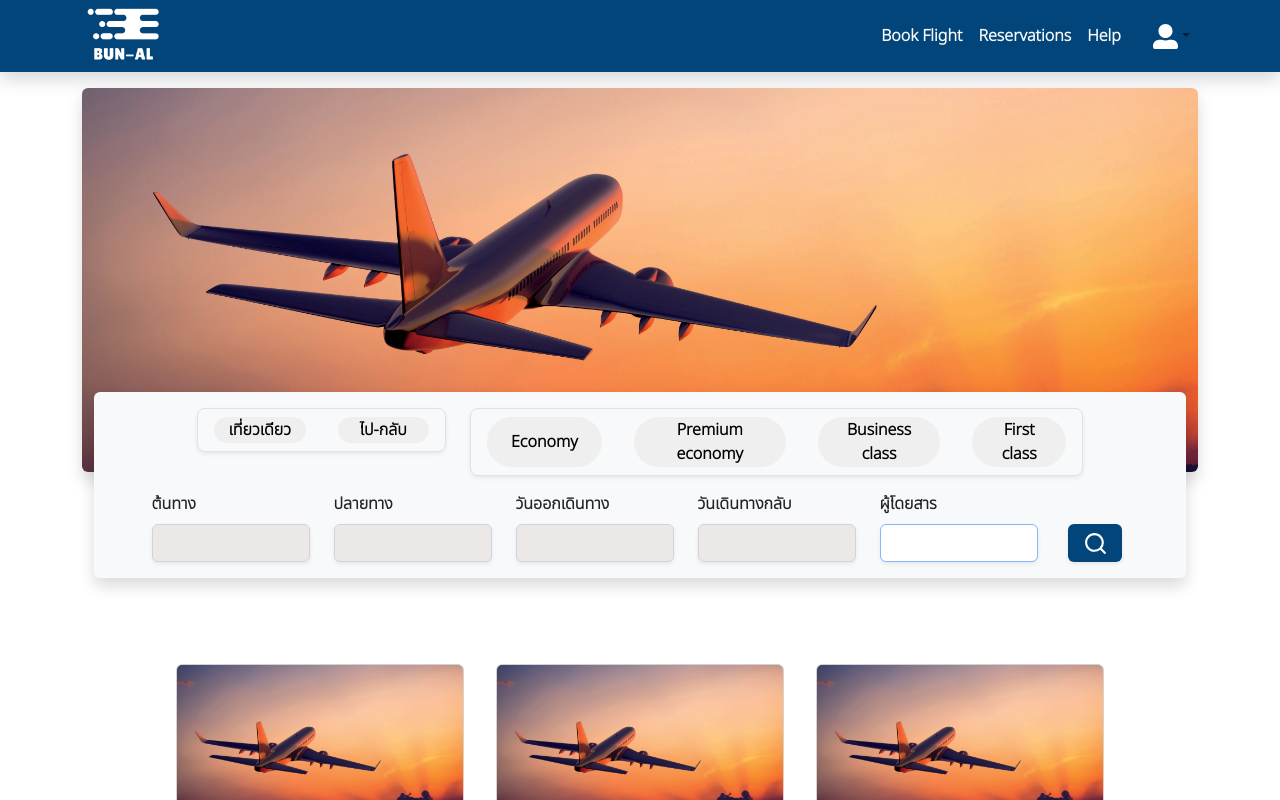
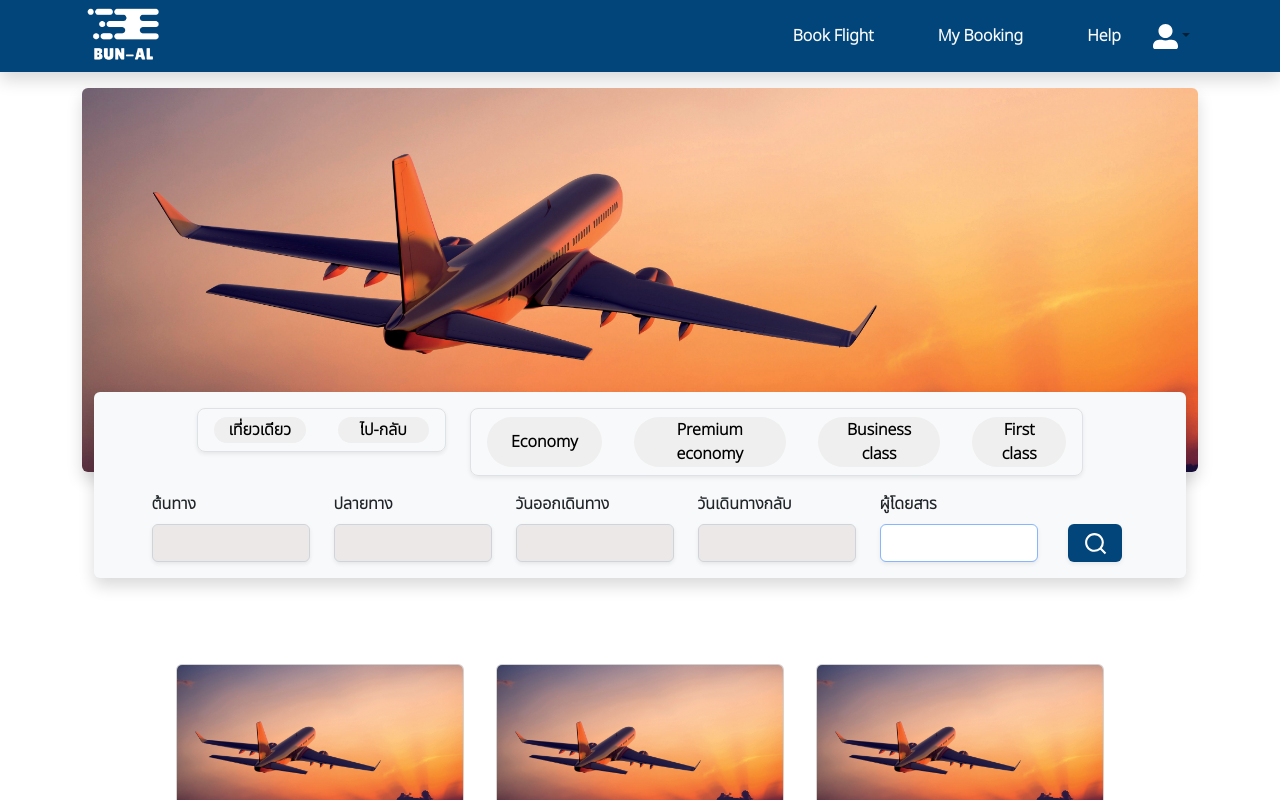
Before and after one commit to B-MNSN/dii-front-end-project, a React (Create React App) app: page / in a window 1280 px wide. Shown: the top 800 px of the page. Built offline with nearby package versions, Linux system fonts and the light colour scheme.

Commit message:
edit name menu

```diff
--- a/src/components/Navbar.jsx
+++ b/src/components/Navbar.jsx
@@ -14,7 +14,7 @@ function ColorSchemesExample() {
           <Navbar.Brand href="/" className='text-light'><img src={logo} alt='logo' className='logoBrand'/></Navbar.Brand>
           <Nav>
             <Nav.Link className='text-light fw-bold' href="#">Book Flight</Nav.Link>
-            <Nav.Link className='text-light fw-bold' href="#">Reservations</Nav.Link>
+            <Nav.Link className='text-light fw-bold mx-5' href="#">My Booking</Nav.Link>
             <Nav.Link className='text-light fw-bold' href="#">Help</Nav.Link>
             <NavDropdown className='' align="end" id="basic-nav-dropdown" title=<FaUserAlt className='ms-3' size={'25'} color={'#ffffff'} />>
               <NavDropdown.Item href='#'>Signin</NavDropdown.Item>
```
